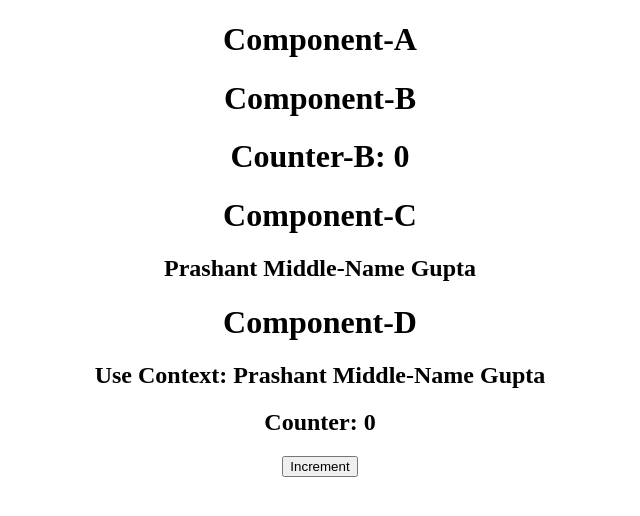
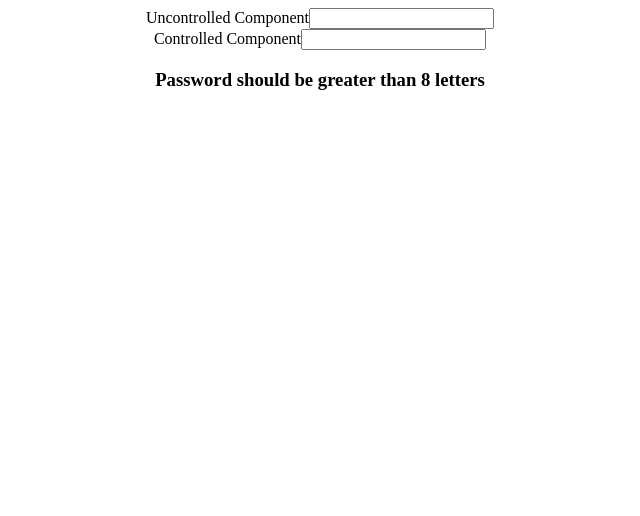
Before and after one commit to PrashantGuptaa/React-practice, a React (Create React App) app: page / in a window 1280 px wide. Shown: the top 516 px of the page, without its empty margins (320-960 px from the left). Built offline with nearby package versions, Linux system fonts and the light colour scheme.

Commit message:
Controlled and Uncontrolled Component

```diff
--- a/src/App.js
+++ b/src/App.js
@@ -8,26 +8,37 @@ export const MiddleName = createContext();
 export const CounterContext = createContext();
 
 function App() {
-  const [counter, setCounter] = useState(0);
+  const [name, setName] = useState("");
 
-  const handleIncrement = () => setCounter(counter + 1);
+  console.log(name);
 
-  const obj = {
-    counter,
-    handleIncrement
-  }
+  const getMessage = () => {
+    if (name.length < 8) {
+      return <h3>Password should be greater than 8 letters</h3>;
+    } else if (name.length > 12) {
+      return <h3>Password length should be less than 12 letters</h3>;
+    } else {
+      return <h3>Password is good</h3>;
+    }
+  };
 
   return (
     <div className="App">
-      <FirstName.Provider value={"Prashant"}>
-        <LastName.Provider value={"Gupta"}>
-          <MiddleName.Provider value={"Middle-Name"}>
-            <CounterContext.Provider value={obj}>
-              <CompAContext />
-            </CounterContext.Provider>
-          </MiddleName.Provider>
-        </LastName.Provider>
-      </FirstName.Provider>
+      <div>
+        <label htmlFor="uncontrolled">Uncontrolled Component</label>
+        <input id="uncontrolled" />
+      </div>
+
+      <div>
+        <label htmlFor="controlled">Controlled Component</label>
+
+        <input
+          id="controlled"
+          value={name}
+          onChange={(e) => setName(e.target.value)}
+        />
+      </div>
+      {getMessage()}
     </div>
   );
 }
```
